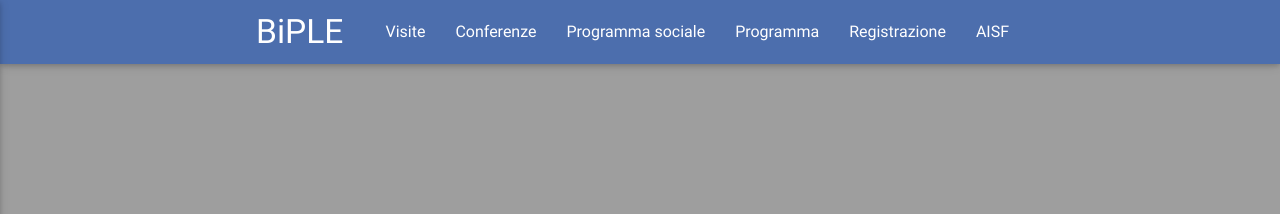
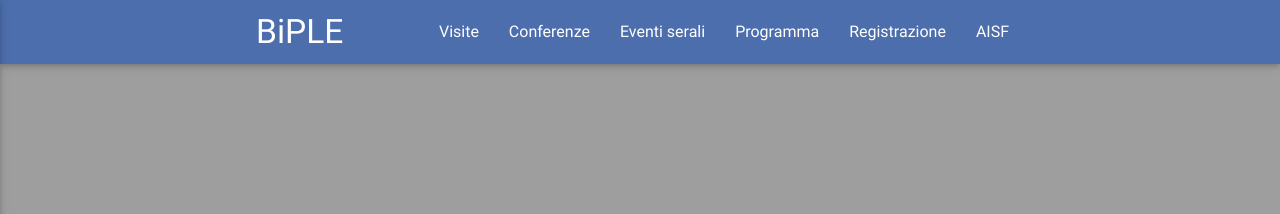
Before and after one commit to nicolovalle/gstagnit.github.io, a Jekyll site: the page built from index.html, in a window 1280 px wide and 900 px high. Shown: the top 214 px of the window. Built offline with Jekyll 4.4.1, drawn with Linux system fonts in a browser that asks for light colours; nearby versions of some CDN libraries.

Commit message:
eventi serali

```diff
--- a/_data/menu.yml
+++ b/_data/menu.yml
@@ -2,7 +2,7 @@
   url: facilities
 - text: Conferenze
   url: speakers
-- text: Programma sociale
+- text: Eventi serali
   url: serate
 - text: Programma
   url: programme
```
